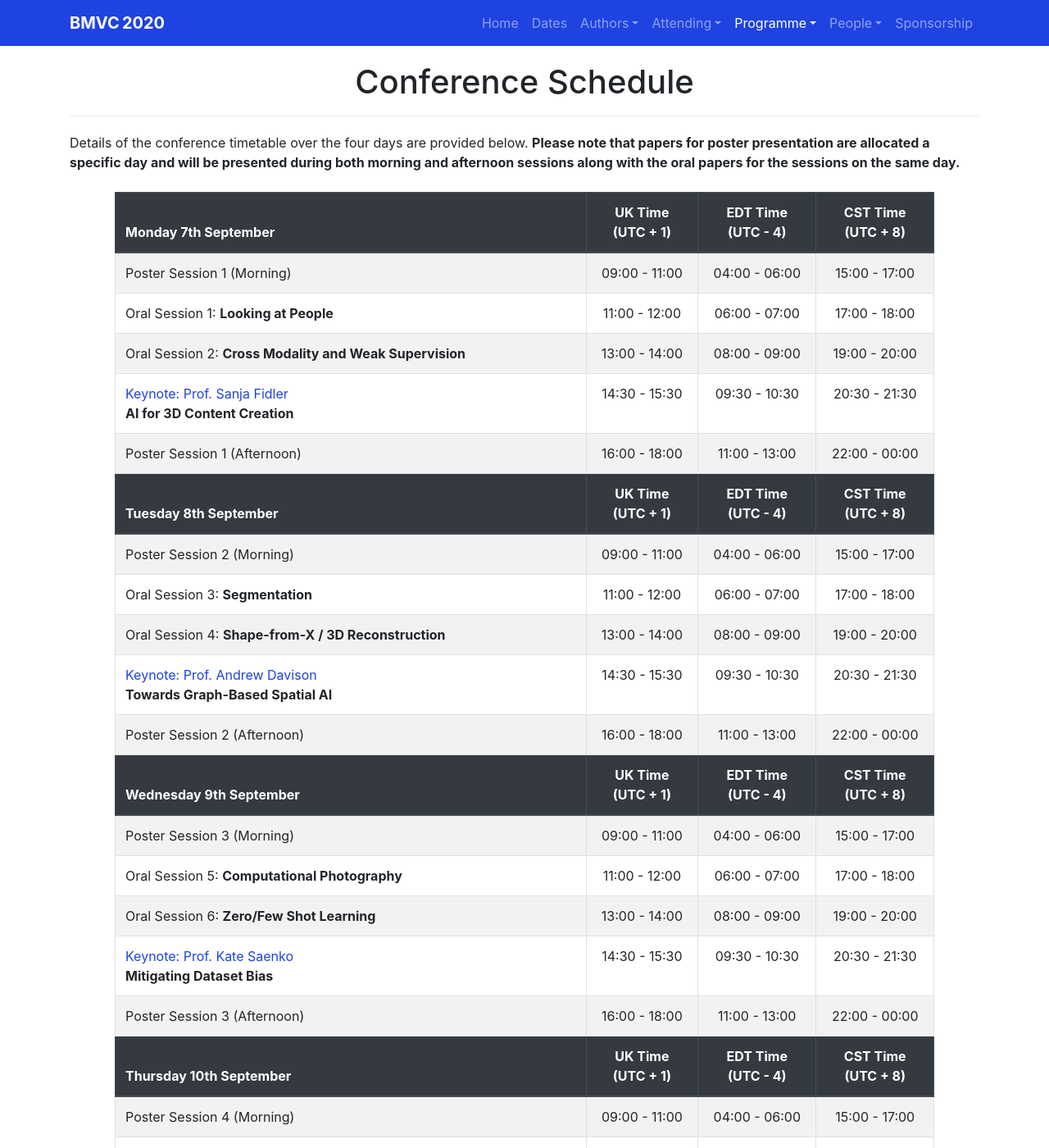
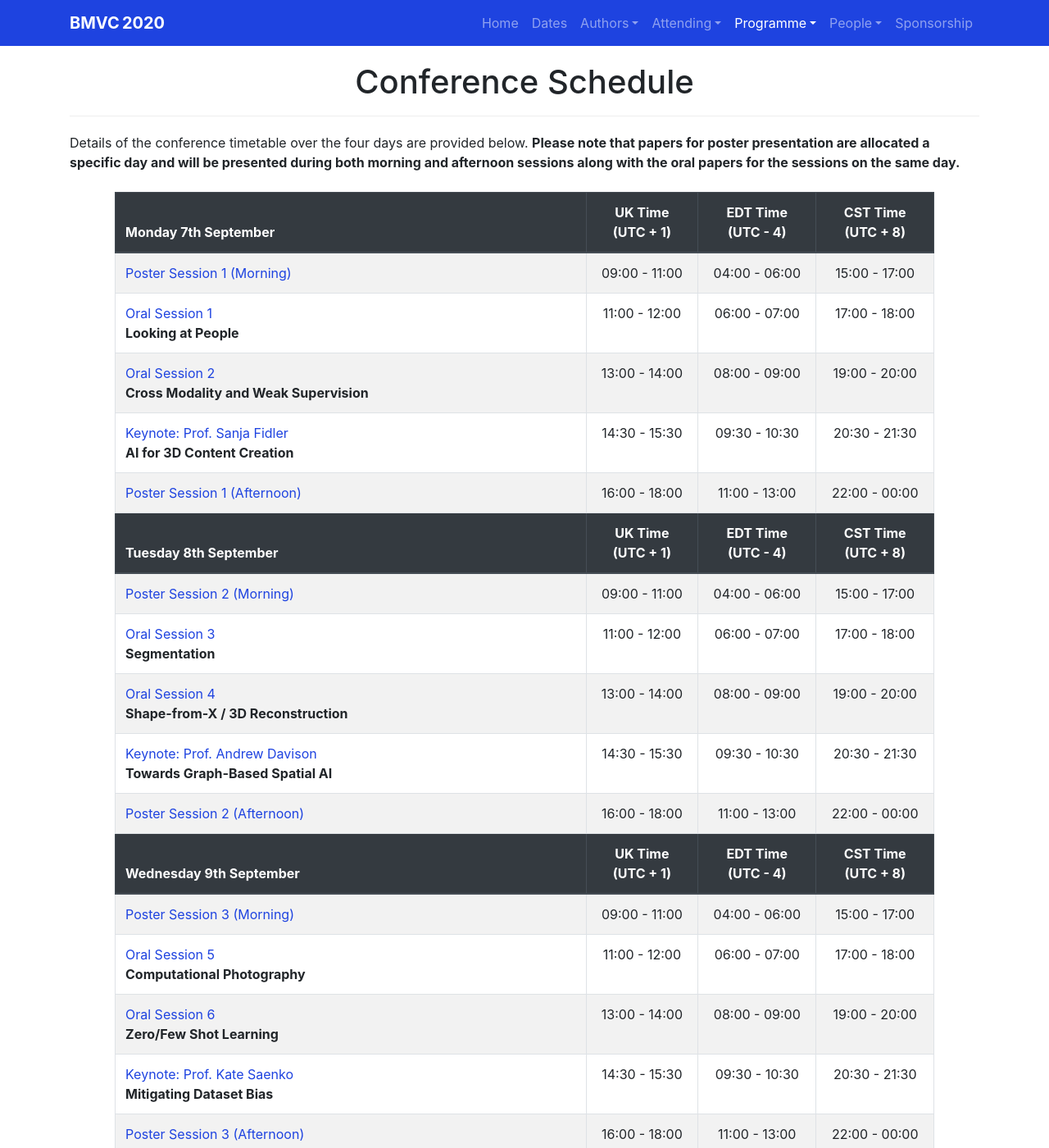
Before and after one commit to BritishMachineVisionAssociation/BMVC2021, a Jekyll site: the page built from programme/schedule.md, in a window 1280 px wide and 1400 px high. Shown: the whole window at 82% size. Built offline with Jekyll 4.4.1, drawn with Linux system fonts in a browser that asks for light colours; nearby versions of some CDN libraries; some of the changed text lies outside the part shown.

```diff
--- a/programme/schedule.md
+++ b/programme/schedule.md
@@ -33,11 +33,11 @@ Details of the conference timetable over the four days are provided below. <stro
                 	{% if session.poster-session-id %}<a class="anchor" id="poster-session-id-{{session.poster-session-id}}"></a>{% endif %}
                 	{% if session.keynote-id %}
                 		{% assign keynote-details = site.data.programme.keynotes | where: "id", session.keynote-id | first %}
-                		<a href="{{site.baseurl}}/programme/keynotes/#{{session.keynote-id}}">Keynote: {{ keynote-details.name }}</a><br><b>{{keynote-details.title}}</b>
+                		<a href="{{site.baseurl}}/programme/keynotes/#{{session.keynote-id}}">Keynote: {{ keynote-details.name }}</a><br><strong>{{keynote-details.title}}</strong>
                 	{% elsif session.title %}
-                		{{-session.session-}}: <strong>{{-session.title-}}</strong>
+                		<a href="{{site.baseurl}}/programme/accepted-papers/#session-id-{{session.session-id}}">{{-session.session-}}</a><br><strong>{{-session.title-}}</strong>
                 	{% else %}
-                		{{ session.session }}
+                		<a href="{{site.baseurl}}/programme/accepted-papers/#session-id-{{session.session-id}}">{{ session.session }}</a>
                 	{% endif %}
             	</td>
                 <td style="text-align: center;">
```
Also changed, not shown: programme/accepted-papers.md (+1 -0 lines).
